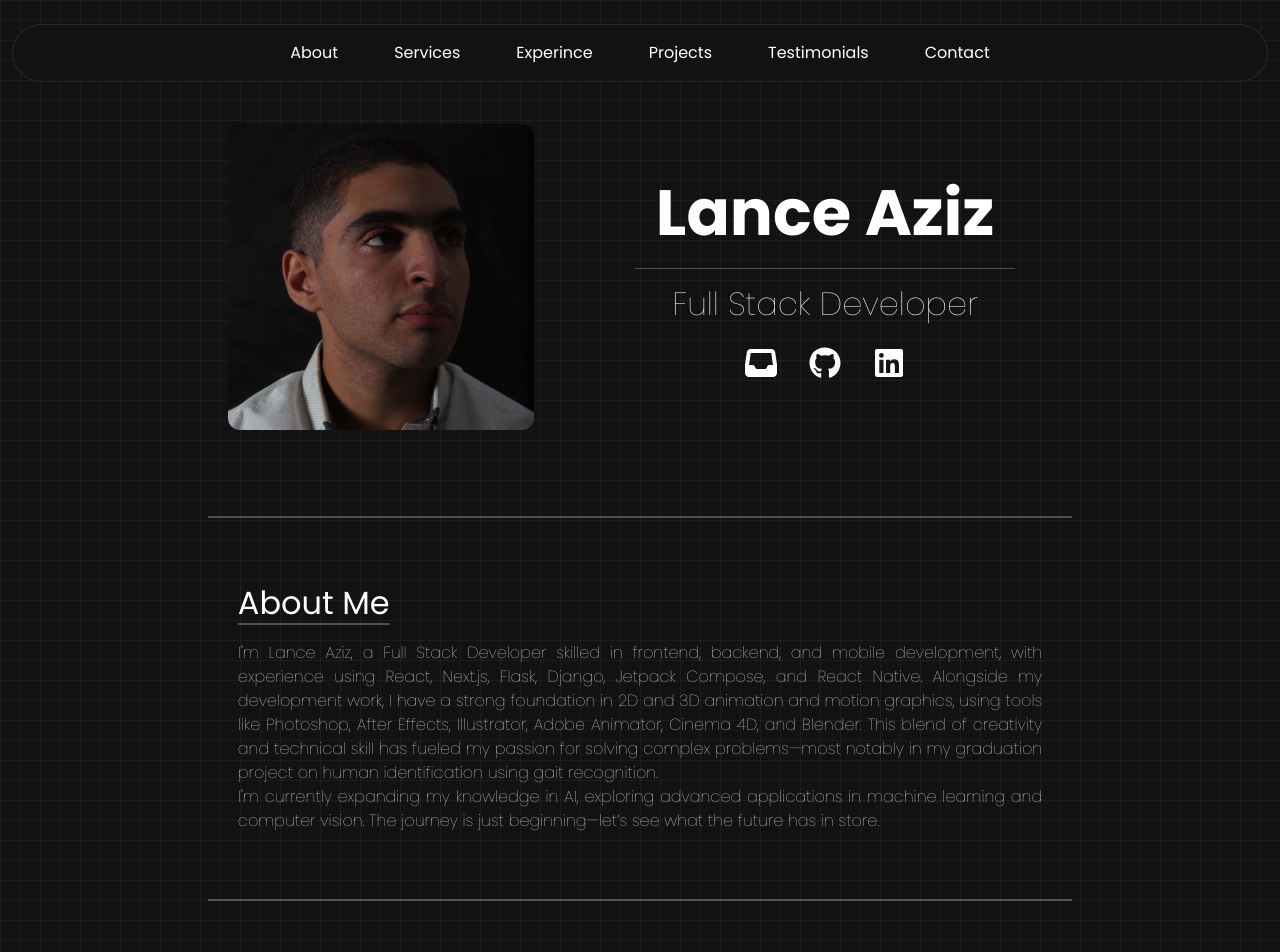
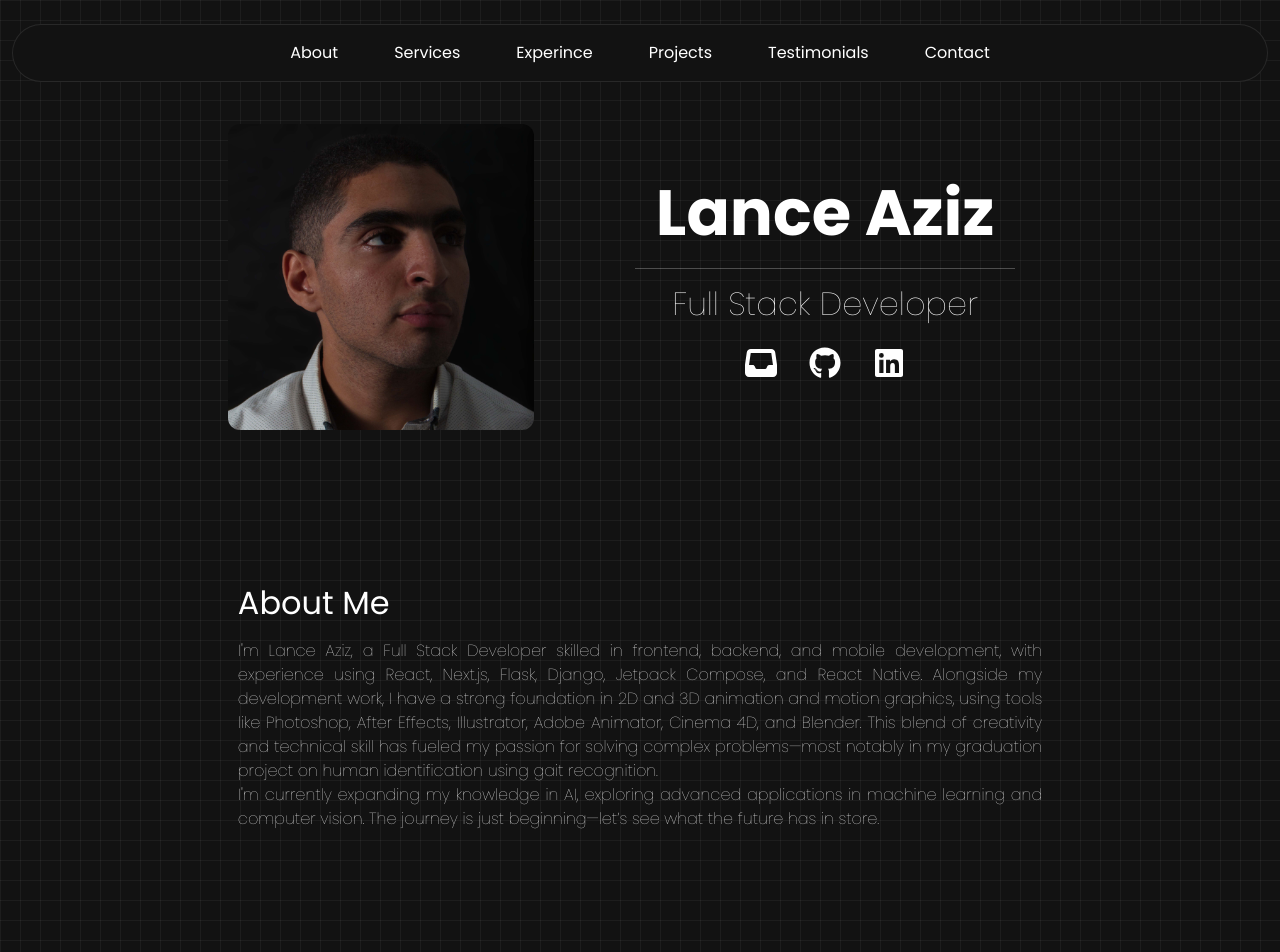
Before and after one commit to LanceAziz/personal-portfolio, a Next.js app: page / in a window 1280 px wide. Shown: the top 952 px of the page. Built offline with nearby package versions, Linux system fonts and the light colour scheme.

Commit message:
small changes

```diff
--- a/app/components/divider/divider.jsx
+++ b/app/components/divider/divider.jsx
@@ -1,9 +1,9 @@
 import {styles} from "./dividerStyles";
 
-export default function Divider({ width = "100%", borderWidth = "2px", padding = "0" }) {
+export default function Divider({ width = "100%", borderWidth = "2px", padding = "0", color = "#ffffff41" }) {
     return (
         <div style={styles.dividerOutter(padding)} className="d-flex justify-content-center">
-            <div className="my-3" style={styles.dividerInner(width, borderWidth)}></div>
+            <div className="my-3" style={styles.dividerInner(width, borderWidth,color)}></div>
         </div>
     )
 }
--- a/app/components/divider/dividerStyles.js
+++ b/app/components/divider/dividerStyles.js
@@ -3,8 +3,8 @@ export const styles = {
         width: "100%",
         padding: `${padding} 0`
     }),
-    dividerInner: (width, borderWidth) => ({
+    dividerInner: (width, borderWidth,color) => ({
          width: width,
-         borderTop: `${borderWidth} solid #ffffff41`
+         borderTop: `${borderWidth} solid ${color}`
     })
 }
--- a/app/components/header/headerStyles.js
+++ b/app/components/header/headerStyles.js
@@ -1,6 +1,6 @@
 export const styles = {
     header: {
-        borderBottom: '2px solid #ffffff41',
+        // borderBottom: '2px solid #ffffff41',
         fontWeight: 'normal'
     }
 }
--- a/app/page.jsx
+++ b/app/page.jsx
@@ -6,9 +6,9 @@ export default function Home() {
   return (
     <div style={{ width: '100%', maxWidth: '90ch', padding: '0 20px' }}>
       <Heading />
-      <Divider width="100%" padding="50px" />
+      <Divider width="100%" padding="50px" color="transparent" />
       <About />
-      <Divider width="100%" padding="50px" />
+      <Divider width="100%" padding="50px" color="transparent"/>
     </div>
   );
 }
```
